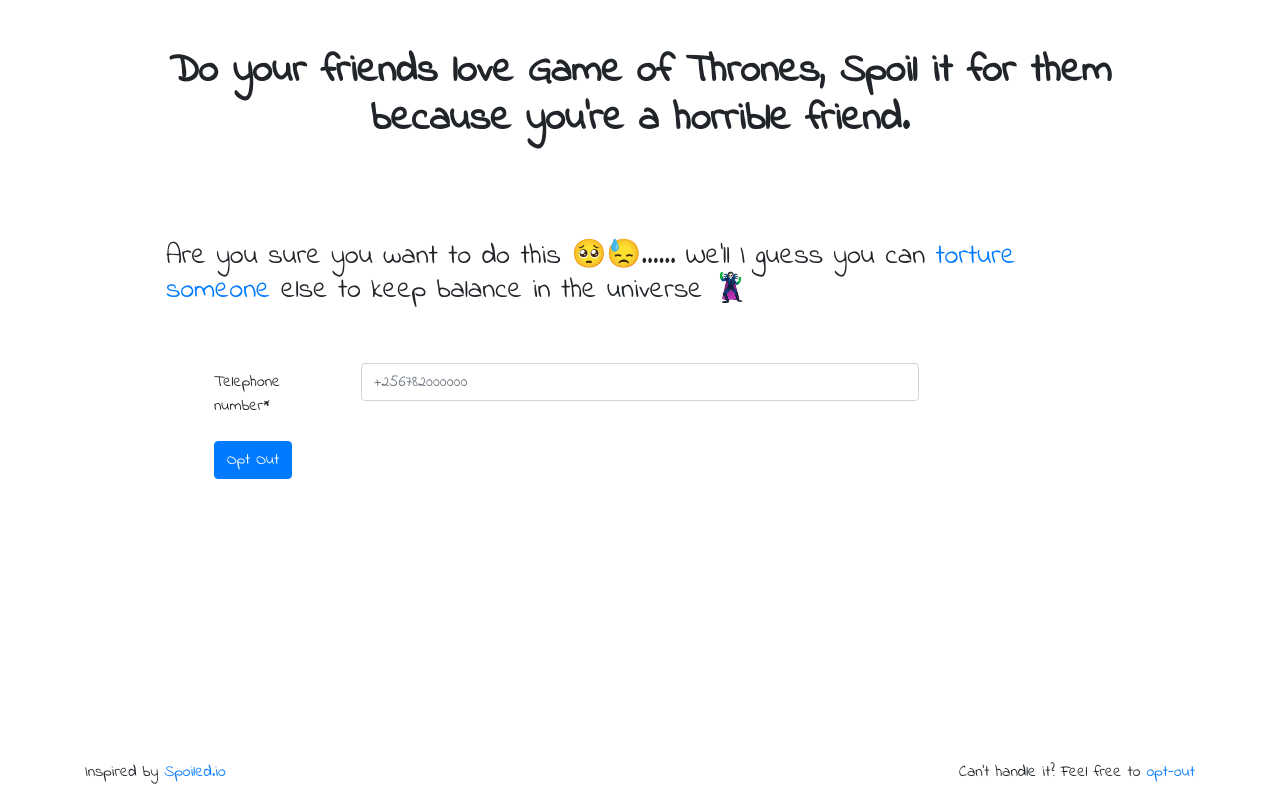
After one commit to phillipahereza/Spoiler, a Django app: page /opt-out/ in a window 1280 px wide. The commit adds this page. Run offline with Django 3.2, Linux system fonts and the light colour scheme; parts of the project's set-up code (start-up, migrations or seed data) failed here and were passed over; some libraries are stand-ins or nearby versions.

Commit message:
add opt-out option

```diff
--- a/spoiler/tv_spoiler/forms.py
+++ b/spoiler/tv_spoiler/forms.py
@@ -52,3 +52,18 @@
             Field('spoil_text', css_class='form-control'),
 
             Submit('submit', 'Submit', css_class='btn btn-primary'),)
+
+
+class OptOutForm(forms.Form):
+    telephone_number = forms.CharField(widget=forms.TextInput(attrs={'placeholder': '+256782000000'}))
+
+    def __init__(self, *args, **kwargs):
+        super(OptOutForm, self).__init__(*args, **kwargs)
+        self.helper = FormHelper()
+        self.helper.form_class = 'form-horizontal'
+        self.helper.label_class = 'col-lg-2'
+        self.helper.field_class = 'col-lg-8'
+        self.helper.layout = Layout(
+            Field('telephone_number', css_class='form-control'),
+
+            Submit('submit', 'Opt Out', css_class='btn btn-primary'),)
--- a/spoiler/tv_spoiler/templates/base.html
+++ b/spoiler/tv_spoiler/templates/base.html
@@ -38,8 +38,14 @@
   {% endblock content %}
   <footer style="position: absolute; left: 0; bottom: 0; width: 100%; overflow: hidden;">
     <div class="container">
-      <p>Inspired by <a href="https://spoiled.io" target="_blank">Spoiled.io</a>
-      </p>
+      <div class="float-left">
+        <p>Inspired by <a href="https://spoiled.io" target="_blank">Spoiled.io</a></p>
+      </div>
+    <div class="float-right">
+      <p>Can't handle it? Feel free to <a href="/opt-out">opt-out</a></p>
+    </div>
+
+
     </div>
   </footer>
 
--- /dev/null
+++ b/spoiler/tv_spoiler/templates/optout.html
@@ -0,0 +1,13 @@
+{% extends "base.html" %}
+{% load crispy_forms_tags %}
+
+{% block content %}
+    <div class="container mt-2 p-5" style="text-align: left">
+    <h3 class="mt-2" style="font-weight: 200">Are you sure you want to do this 🥺😓...... We'll I guess you can
+      <a href="/">torture someone</a> else to keep balance in the universe 🦹</h3>
+    <div class="p-5">
+      {% crispy form %}
+    </div>
+  </div>
+
+{% endblock content %}
--- a/spoiler/tv_spoiler/views.py
+++ b/spoiler/tv_spoiler/views.py
@@ -2,7 +2,9 @@
 from django.contrib import messages
 from django.http import HttpResponseRedirect
 from django.views.generic import FormView
-from .forms import VictimForm, SpoilForm
+
+from spoiler.tv_spoiler.models import Victim
+from .forms import VictimForm, SpoilForm, OptOutForm
 from .tasks import send_sms, send_welcome_message
 
 # Create your views here.
@@ -47,3 +49,24 @@
             return self.form_valid(form)
         else:
             return self.form_invalid(form)
+
+
+class OptOutView(FormView):
+    template_name = 'optout.html'
+    form_class = OptOutForm
+    success_url = '/'
+
+    def post(self, request, *args, **kwargs):
+        form = self.get_form()
+
+        if form.is_valid():
+            tel_number = form.cleaned_data['telephone_number']
+            try:
+                victim = Victim.objects.get(telephone_number=tel_number)
+                victim.delete()
+                messages.success(request, 'Your telephone number has been deleted')
+            except Victim.DoesNotExist:
+                pass
+            return self.form_valid(form)
+        else:
+            return self.form_invalid(form)
--- a/spoiler/urls.py
+++ b/spoiler/urls.py
@@ -15,9 +15,10 @@
 """
 from django.urls import path
 
-from spoiler.tv_spoiler.views import HomeView, SpoilView
+from spoiler.tv_spoiler.views import HomeView, SpoilView, OptOutView
 
 urlpatterns = [
     path('', HomeView.as_view(), name='homepage'),
     path('spoil/', SpoilView.as_view(), name='spoil'),
+    path('opt-out/', OptOutView.as_view(), name='opt-out'),
 ]
```
